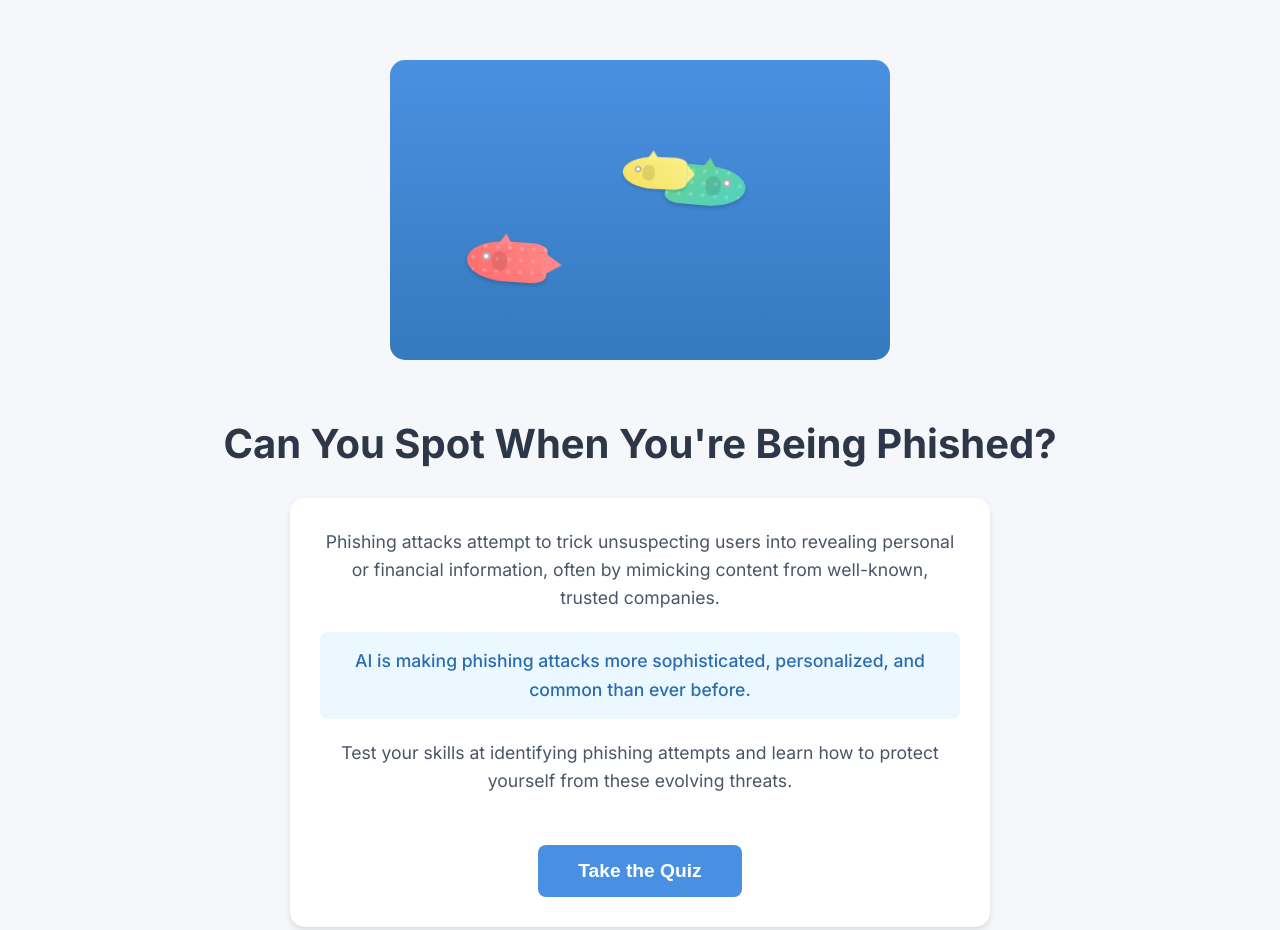
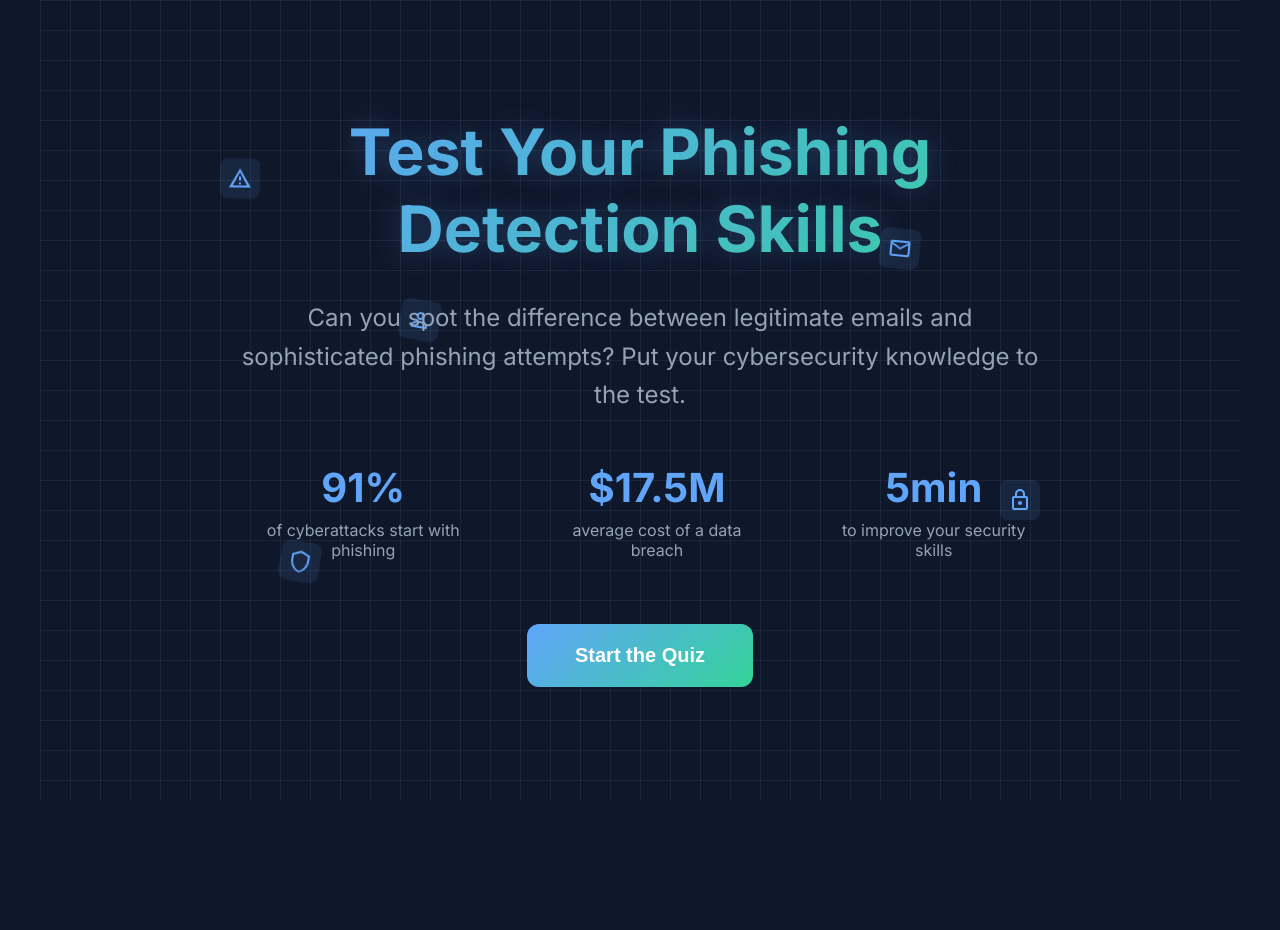
Before and after one commit to 1551El/1551El.github.io, a website: page index.html in a window 1280 px wide. Shown: the top 930 px of the page. After the commit the page ends 800 px from the top, so only its background shows below. Drawn offline with Linux system fonts and the light colour scheme.

Commit message:
Complete landing page redesign with modern dark theme and security stats

```diff
--- a/index.html
+++ b/index.html
@@ -3,7 +3,7 @@
 <head>
     <meta charset="UTF-8">
     <meta name="viewport" content="width=device-width, initial-scale=1.0">
-    <title>Phishing Email Detector - Test Your Skills</title>
+    <title>Phishing Quiz - Test Your Security Skills</title>
     <link href="https://fonts.googleapis.com/css2?family=Inter:wght@400;500;600;700&display=swap" rel="stylesheet">
     <style>
         * {
@@ -14,320 +14,236 @@
 
         body {
             font-family: 'Inter', sans-serif;
-            line-height: 1.6;
-            background-color: #f5f7fa;
-            color: #2d3748;
+            background: #0F172A;
+            color: #E2E8F0;
+            min-height: 100vh;
+            overflow-x: hidden;
+        }
+
+        .container {
+            max-width: 1200px;
+            margin: 0 auto;
+            padding: 20px;
             min-height: 100vh;
             display: flex;
             flex-direction: column;
-            padding: 20px;
+            justify-content: center;
+            position: relative;
         }
 
-        .container {
-            max-width: 1000px;
+        .grid {
+            position: absolute;
+            top: 0;
+            left: 0;
+            width: 100%;
+            height: 100%;
+            background-image:
+                linear-gradient(rgba(148, 163, 184, 0.1) 1px, transparent 1px),
+                linear-gradient(90deg, rgba(148, 163, 184, 0.1) 1px, transparent 1px);
+            background-size: 30px 30px;
+            z-index: 1;
+        }
+
+        .content {
+            position: relative;
+            z-index: 2;
+            text-align: center;
+            max-width: 800px;
             margin: 0 auto;
-            padding: 40px 20px;
+        }
+
+        .glowing-text {
+            font-size: 4rem;
+            font-weight: 700;
+            margin-bottom: 2rem;
+            background: linear-gradient(135deg, #60A5FA, #34D399);
+            background-clip: text;
+            -webkit-background-clip: text;
+            -webkit-text-fill-color: transparent;
+            text-shadow: 0 0 30px rgba(96, 165, 250, 0.3);
+        }
+
+        .subtitle {
+            font-size: 1.5rem;
+            color: #94A3B8;
+            margin-bottom: 3rem;
+            line-height: 1.6;
+        }
+
+        .stats {
+            display: flex;
+            justify-content: center;
+            gap: 4rem;
+            margin-bottom: 4rem;
+        }
+
+        .stat {
             text-align: center;
         }
 
-        .hero-section {
-            position: relative;
-            height: 300px;
-            margin: 0 auto 60px;
-            max-width: 500px;
+        .stat-number {
+            font-size: 2.5rem;
+            font-weight: 700;
+            color: #60A5FA;
+            margin-bottom: 0.5rem;
         }
 
-        .fishing-scene {
-            position: relative;
-            width: 100%;
-            height: 100%;
-            background: linear-gradient(180deg, #4a90e2 0%, #357abd 100%);
-            border-radius: 15px;
-            overflow: hidden;
+        .stat-label {
+            color: #94A3B8;
+            font-size: 1rem;
         }
 
-        .fish {
-            position: absolute;
-            width: 80px;
-            height: 40px;
-        }
-
-        .fish-1 {
-            bottom: 30%;
-            left: 20%;
-            animation: fishSwim1 6s ease-in-out infinite;
-        }
-
-        .fish-2 {
-            top: 40%;
-            right: 25%;
-            transform: scaleX(-1);
-            animation: fishSwim2 7s ease-in-out infinite;
-        }
-
-        .fish-3 {
-            bottom: 60%;
-            left: 40%;
-            transform: scale(0.8);
-            animation: fishSwim3 8s ease-in-out infinite;
-        }
-
-        .fish-body {
-            position: absolute;
-            width: 100%;
-            height: 100%;
-            border-radius: 50% 20% 20% 50%;
-            box-shadow: 0 2px 4px rgba(0, 0, 0, 0.2);
-        }
-
-        .fish-1 .fish-body {
-            background: linear-gradient(45deg, #FF6B6B, #FF8787);
-        }
-
-        .fish-2 .fish-body {
-            background: linear-gradient(45deg, #4FD1C5, #68D391);
-        }
-
-        .fish-3 .fish-body {
-            background: linear-gradient(45deg, #F6E05E, #FAF089);
-        }
-
-        .fish-scales {
-            position: absolute;
-            width: 100%;
-            height: 100%;
-            background-image: radial-gradient(circle at 50% 50%, rgba(255,255,255,0.2) 20%, transparent 20%);
-            background-size: 12px 12px;
-            border-radius: 50% 20% 20% 50%;
-        }
-
-        .fish-tail {
-            position: absolute;
-            right: -15px;
-            top: 50%;
-            transform: translateY(-50%);
-            width: 20px;
-            height: 25px;
-            clip-path: polygon(0 0, 0 100%, 100% 50%);
-        }
-
-        .fish-1 .fish-tail {
-            background: #FF8787;
-            animation: tailWag 0.5s ease-in-out infinite alternate;
-        }
-
-        .fish-2 .fish-tail {
-            background: #68D391;
-            animation: tailWag 0.4s ease-in-out infinite alternate;
-        }
-
-        .fish-3 .fish-tail {
-            background: #FAF089;
-            animation: tailWag 0.6s ease-in-out infinite alternate;
-        }
-
-        .fish-eye {
-            position: absolute;
-            left: 15px;
-            top: 12px;
-            width: 8px;
-            height: 8px;
-            background: white;
-            border-radius: 50%;
-            border: 2px solid rgba(0, 0, 0, 0.3);
-        }
-
-        .fish-fin {
-            position: absolute;
-            top: -8px;
-            left: 30px;
-            width: 15px;
-            height: 12px;
-            clip-path: polygon(0 100%, 50% 0, 100% 100%);
-        }
-
-        .fish-1 .fish-fin {
-            background: #FF8787;
-        }
-
-        .fish-2 .fish-fin {
-            background: #68D391;
-        }
-
-        .fish-3 .fish-fin {
-            background: #FAF089;
-        }
-
-        .fish-gills {
-            position: absolute;
-            left: 25px;
-            top: 10px;
-            width: 15px;
-            height: 20px;
-            background: rgba(0, 0, 0, 0.1);
-            border-radius: 10px;
-        }
-
-        @keyframes fishSwim1 {
-            0%, 100% { transform: translateX(0) translateY(0) rotate(0deg); }
-            25% { transform: translateX(50px) translateY(-20px) rotate(-5deg); }
-            75% { transform: translateX(-30px) translateY(15px) rotate(5deg); }
-        }
-
-        @keyframes fishSwim2 {
-            0%, 100% { transform: scaleX(-1) translateX(0) translateY(0) rotate(0deg); }
-            25% { transform: scaleX(-1) translateX(-40px) translateY(25px) rotate(5deg); }
-            75% { transform: scaleX(-1) translateX(20px) translateY(-15px) rotate(-5deg); }
-        }
-
-        @keyframes fishSwim3 {
-            0%, 100% { transform: scale(0.8) translateX(0) translateY(0) rotate(0deg); }
-            25% { transform: scale(0.8) translateX(-30px) translateY(-10px) rotate(-3deg); }
-            75% { transform: scale(0.8) translateX(40px) translateY(20px) rotate(3deg); }
-        }
-
-        @keyframes tailWag {
-            from { transform: translateY(-50%) scaleX(1); }
-            to { transform: translateY(-50%) scaleX(-1); }
-        }
-
-        .title {
-            font-size: 2.5rem;
-            font-weight: 700;
-            color: #2d3748;
-            margin-bottom: 30px;
-            line-height: 1.2;
-        }
-
-        .content {
-            max-width: 700px;
-            margin: 0 auto;
-            background-color: white;
-            padding: 30px;
-            border-radius: 15px;
-            box-shadow: 0 4px 6px rgba(0, 0, 0, 0.1);
-        }
-
-        .description {
-            font-size: 1.1rem;
-            color: #4a5568;
-            margin-bottom: 30px;
-        }
-
-        .highlight {
-            background-color: #ebf8ff;
-            color: #2b6cb0;
-            padding: 15px;
-            border-radius: 8px;
-            margin: 20px 0;
-            font-weight: 500;
-        }
-
-        .start-button {
+        .quiz-button {
             display: inline-block;
-            background-color: #4a90e2;
+            background: linear-gradient(135deg, #60A5FA, #34D399);
             color: white;
-            font-size: 1.2rem;
+            font-size: 1.25rem;
             font-weight: 600;
-            padding: 15px 40px;
-            border-radius: 8px;
+            padding: 1.25rem 3rem;
+            border-radius: 12px;
             border: none;
             cursor: pointer;
             transition: all 0.3s ease;
             text-decoration: none;
-            margin-top: 20px;
+            position: relative;
+            overflow: hidden;
         }
 
-        .start-button:hover {
-            background-color: #357abd;
+        .quiz-button::before {
+            content: '';
+            position: absolute;
+            top: 0;
+            left: -100%;
+            width: 100%;
+            height: 100%;
+            background: linear-gradient(
+                90deg,
+                transparent,
+                rgba(255, 255, 255, 0.2),
+                transparent
+            );
+            transition: 0.5s;
+        }
+
+        .quiz-button:hover::before {
+            left: 100%;
+        }
+
+        .quiz-button:hover {
             transform: translateY(-2px);
-            box-shadow: 0 4px 12px rgba(74, 144, 226, 0.25);
+            box-shadow: 0 0 30px rgba(96, 165, 250, 0.4);
+        }
+
+        .floating-icons {
+            position: absolute;
+            width: 100%;
+            height: 100%;
+            top: 0;
+            left: 0;
+            pointer-events: none;
+            z-index: 1;
+        }
+
+        .icon {
+            position: absolute;
+            width: 40px;
+            height: 40px;
+            background: rgba(96, 165, 250, 0.1);
+            border-radius: 8px;
+            display: flex;
+            align-items: center;
+            justify-content: center;
+            animation: float 6s infinite;
+        }
+
+        .icon svg {
+            width: 24px;
+            height: 24px;
+            fill: #60A5FA;
+        }
+
+        .icon:nth-child(1) { top: 20%; left: 15%; animation-delay: 0s; }
+        .icon:nth-child(2) { top: 60%; left: 80%; animation-delay: -1s; }
+        .icon:nth-child(3) { top: 30%; left: 70%; animation-delay: -2s; }
+        .icon:nth-child(4) { top: 70%; left: 20%; animation-delay: -3s; }
+        .icon:nth-child(5) { top: 40%; left: 30%; animation-delay: -4s; }
+
+        @keyframes float {
+            0%, 100% { transform: translateY(0) rotate(0deg); }
+            50% { transform: translateY(-20px) rotate(10deg); }
         }
 
         @media (max-width: 768px) {
-            .container {
-                padding: 20px 15px;
+            .glowing-text {
+                font-size: 2.5rem;
             }
 
-            .hero-section {
-                height: 250px;
+            .subtitle {
+                font-size: 1.25rem;
+                padding: 0 20px;
             }
 
-            .title {
-                font-size: 2rem;
+            .stats {
+                flex-direction: column;
+                gap: 2rem;
             }
 
-            .description {
-                font-size: 1rem;
-                padding: 0 15px;
-            }
-
-            .start-button {
-                width: 90%;
-                max-width: 300px;
-            }
-        }
-
-        @media (max-width: 480px) {
-            .title {
-                font-size: 1.75rem;
-            }
-
-            .content {
-                padding: 20px;
-            }
-
-            .hero-section {
-                height: 200px;
+            .icon {
+                display: none;
             }
         }
     </style>
 </head>
 <body>
     <div class="container">
-        <div class="hero-section">
-            <div class="fishing-scene">
-                <div class="fish fish-1">
-                    <div class="fish-body"></div>
-                    <div class="fish-scales"></div>
-                    <div class="fish-tail"></div>
-                    <div class="fish-eye"></div>
-                    <div class="fish-fin"></div>
-                    <div class="fish-gills"></div>
+        <div class="grid"></div>
+        <div class="floating-icons">
+            <div class="icon">
+                <svg viewBox="0 0 24 24">
+                    <path d="M12 2L1 21h22L12 2zm0 3.83L19.13 19H4.87L12 5.83zM11 16h2v2h-2v-2zm0-6h2v4h-2v-4z"/>
+                </svg>
+            </div>
+            <div class="icon">
+                <svg viewBox="0 0 24 24">
+                    <path d="M18 8h-1V6c0-2.76-2.24-5-5-5S7 3.24 7 6v2H6c-1.1 0-2 .9-2 2v10c0 1.1.9 2 2 2h12c1.1 0 2-.9 2-2V10c0-1.1-.9-2-2-2zM9 6c0-1.66 1.34-3 3-3s3 1.34 3 3v2H9V6zm9 14H6V10h12v10zm-6-3c1.1 0 2-.9 2-2s-.9-2-2-2-2 .9-2 2 .9 2 2 2z"/>
+                </svg>
+            </div>
+            <div class="icon">
+                <svg viewBox="0 0 24 24">
+                    <path d="M20 4H4c-1.1 0-2 .9-2 2v12c0 1.1.9 2 2 2h16c1.1 0 2-.9 2-2V6c0-1.1-.9-2-2-2zm0 14H4V8l8 5 8-5v10zm-8-7L4 6h16l-8 5z"/>
+                </svg>
+            </div>
+            <div class="icon">
+                <svg viewBox="0 0 24 24">
+                    <path d="M12 1L3 5v6c0 5.55 3.84 10.74 9 12 5.16-1.26 9-6.45 9-12V5l-9-4zm0 2.18l7 3.12v4.7c0 4.83-3.4 9.16-7 10.5-3.6-1.34-7-5.67-7-10.5V6.3l7-3.12z"/>
+                </svg>
+            </div>
+            <div class="icon">
+                <svg viewBox="0 0 24 24">
+                    <path d="M12 12c2.21 0 4-1.79 4-4s-1.79-4-4-4-4 1.79-4 4 1.79 4 4 4zm0-6c1.1 0 2 .9 2 2s-.9 2-2 2-2-.9-2-2 .9-2 2-2zm0 7c-2.67 0-8 1.34-8 4v3h16v-3c0-2.66-5.33-4-8-4zm6 5H6v-.99c.2-.72 3.3-2.01 6-2.01s5.8 1.29 6 2v1z"/>
+                </svg>
+            </div>
+        </div>
+        <div class="content">
+            <h1 class="glowing-text">Test Your Phishing Detection Skills</h1>
+            <p class="subtitle">Can you spot the difference between legitimate emails and sophisticated phishing attempts? Put your cybersecurity knowledge to the test.</p>
+
+            <div class="stats">
+                <div class="stat">
+                    <div class="stat-number">91%</div>
+                    <div class="stat-label">of cyberattacks start with phishing</div>
                 </div>
-                <div class="fish fish-2">
-                    <div class="fish-body"></div>
-                    <div class="fish-scales"></div>
-                    <div class="fish-tail"></div>
-                    <div class="fish-eye"></div>
-                    <div class="fish-fin"></div>
-                    <div class="fish-gills"></div>
+                <div class="stat">
+                    <div class="stat-number">$17.5M</div>
+                    <div class="stat-label">average cost of a data breach</div>
                 </div>
-                <div class="fish fish-3">
-                    <div class="fish-body"></div>
-                    <div class="fish-scales"></div>
-                    <div class="fish-tail"></div>
-                    <div class="fish-eye"></div>
-                    <div class="fish-fin"></div>
-                    <div class="fish-gills"></div>
+                <div class="stat">
+                    <div class="stat-number">5min</div>
+                    <div class="stat-label">to improve your security skills</div>
                 </div>
             </div>
-        </div>
 
-        <h1 class="title">Can You Spot When You're Being Phished?</h1>
-
-        <div class="content">
-            <div class="description">
-                <p>Phishing attacks attempt to trick unsuspecting users into revealing personal or financial information, often by mimicking content from well-known, trusted companies.</p>
-
-                <div class="highlight">
-                    AI is making phishing attacks more sophisticated, personalized, and common than ever before.
-                </div>
-
-                <p>Test your skills at identifying phishing attempts and learn how to protect yourself from these evolving threats.</p>
-            </div>
-
-            <button class="start-button" onclick="goToNextPage()">Take the Quiz</button>
+            <button class="quiz-button" onclick="goToNextPage()">Start the Quiz</button>
         </div>
     </div>
 
```
